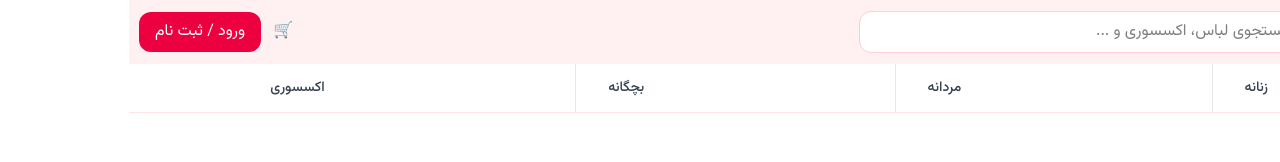
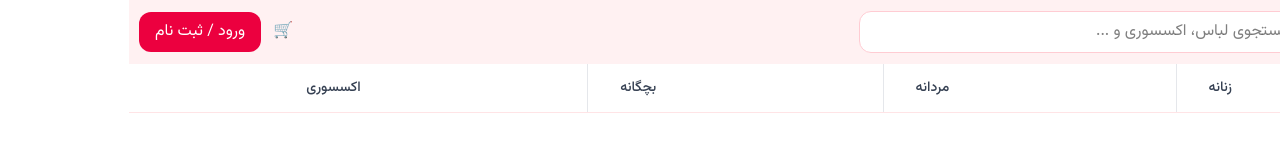
Before and after one commit to ali-and-sina/isfdress-v2, a Next.js app: page / in a window 1280 px wide. Shown: the top 162 px of the page. Built offline with nearby package versions, Linux system fonts and the light colour scheme.

Commit message:
made navbar a very little tiny tiny better

```diff
--- a/src/components/navbar/DesktopNav.jsx
+++ b/src/components/navbar/DesktopNav.jsx
@@ -34,7 +34,7 @@ export default function DesktopNav({ activeMegaMenu, setActiveMegaMenu }) {
       </div>
 
       {/* second row */}
-      <nav className="flex h-12  items-center justify-around divide-x divide-gray-200">
+      <nav className="flex h-12  items-center justify-around divide-x divide-gray-200 px-12 ">
         {navbarItems.map((item) => (
           <div
             key={item.id}
```
